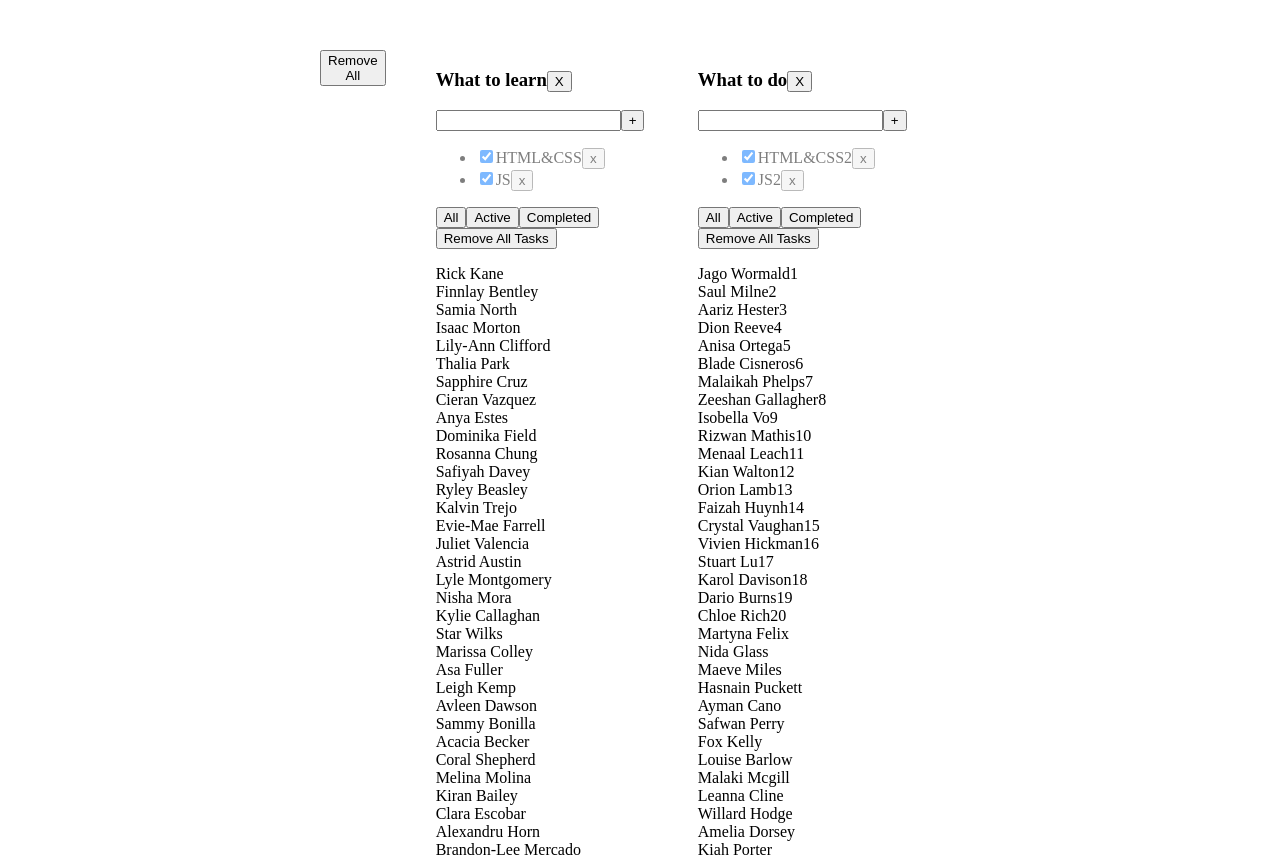
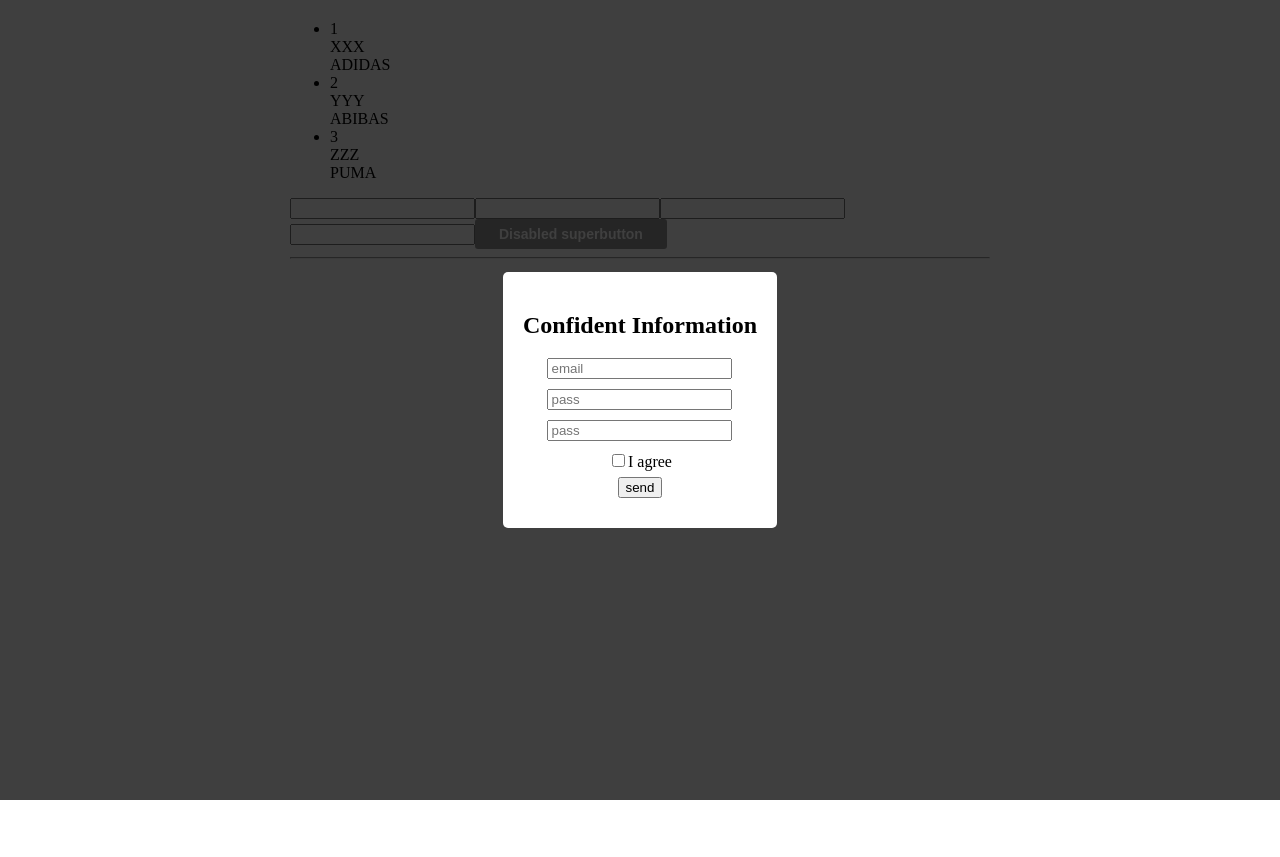
Before and after one commit to Phrixus11/lessons_microtasks, a React (Vite) app: page / in a window 1280 px wide. Shown: the top 857 px of the page. After the commit the page ends 800 px from the top, so only its background shows below. Built offline with nearby package versions, Linux system fonts and the light colour scheme.

Commit message:
dop2_children

```diff
--- /dev/null
+++ b/src/4.Lessons_dop2_children/App_dop2.css
@@ -0,0 +1,38 @@
+.App {
+  text-align: center;
+}
+
+.App-logo {
+  height: 40vmin;
+  pointer-events: none;
+}
+
+@media (prefers-reduced-motion: no-preference) {
+  .App-logo {
+    animation: App-logo-spin infinite 20s linear;
+  }
+}
+
+.App-header {
+  background-color: #282c34;
+  min-height: 100vh;
+  display: flex;
+  flex-direction: column;
+  align-items: center;
+  justify-content: center;
+  font-size: calc(10px + 2vmin);
+  color: white;
+}
+
+.App-link {
+  color: #61dafb;
+}
+
+@keyframes App-logo-spin {
+  from {
+    transform: rotate(0deg);
+  }
+  to {
+    transform: rotate(360deg);
+  }
+}
--- /dev/null
+++ b/src/4.Lessons_dop2_children/App_dop2.tsx
@@ -0,0 +1,78 @@
+import './App_dop2.css';
+import {SuperButton} from "./components/SuperButton.tsx";
+import {SuperCrosses} from "./components/SuperCrosses.tsx";
+import {Modal} from "./components/modal/Modal.tsx";
+
+//import styles from "./components/SuperButton.module.css";
+
+
+function App_dop2() {
+
+    const cross = [
+        {id: 1, model: "ADIDAS", size: "XXX"},
+        {id: 2, model: "ABIBAS", size: "YYY"},
+        {id: 3, model: "PUMA", size: "ZZZ"},
+    ];
+
+    return (
+        <div>
+            {/*<SuperButton onClick={()=>{}} className={styles.redForSuperButton}>Red super button</SuperButton>*/}
+
+            {/*<SuperButton onClick={()=>{}} className={styles.blueForSuperButton}>Blue super button</SuperButton>*/}
+
+            {/*<SuperButton color={"red"}>Red superbutton</SuperButton>*/}
+            {/*<SuperButton color={"secondary"}>Secondary superbutton</SuperButton>*/}
+            {/*<SuperButton>Default superbutton</SuperButton>*/}
+            {/*<SuperButton disabled>Disabled superbutton</SuperButton>*/}
+
+            {/*<SuperCrosses crosses={cross} >*/}
+            {/*    <div>МНОГО ИНФЫ</div>*/}
+            {/*    <div>МНОГО ИНФЫ</div>*/}
+            {/*    <div>МНОГО ИНФЫ</div>*/}
+            {/*    <div>МНОГО ИНФЫ</div>*/}
+            {/*    <div>МНОГО ИНФЫ</div>*/}
+            {/*    <SuperButton color={"red"}>Red superbutton</SuperButton>*/}
+            {/*    <SuperButton color={"secondary"}>Secondary superbutton</SuperButton>*/}
+            {/*    <SuperButton>Default superbutton</SuperButton>*/}
+            {/*    <SuperButton disabled>Disabled superbutton</SuperButton>*/}
+            {/*</SuperCrosses>*/}
+
+            {/*<SuperCrosses crosses={cross} >*/}
+            {/*    <div>МНОГО ИНФЫ</div>*/}
+            {/*    <div>МНОГО ИНФЫ</div>*/}
+            {/*    <SuperButton color={"red"}>Red superbutton</SuperButton>*/}
+            {/*    <SuperButton color={"secondary"}>Secondary superbutton</SuperButton>*/}
+            {/*</SuperCrosses>*/}
+
+            <SuperCrosses crosses={cross} >
+                <input type="text"/>
+                <input type="text"/>
+                <input type="text"/>
+                <input type="text"/>
+                <SuperButton disabled>Disabled superbutton</SuperButton>
+            </SuperCrosses>
+
+            <Modal>
+                <input type="text" placeholder={"email"}/>
+                <input type="text" placeholder={"pass"}/>
+                <button>send</button>
+            </Modal>
+
+            <Modal>
+                <h2>Confident Information</h2>
+                <input type="text" placeholder={"email"}/>
+                <input type="text" placeholder={"pass"}/>
+                <input type="text" placeholder={"pass"}/>
+                <label>
+                    <input type="checkbox" />
+                    I agree
+                </label>
+                <button>send</button>
+            </Modal>
+
+        </div>
+    );
+}
+
+
+export default App_dop2;
--- /dev/null
+++ b/src/4.Lessons_dop2_children/components/SuperButton.module.css
@@ -0,0 +1,71 @@
+/*.blueForSuperButton {*/
+/*    background-color: blue;*/
+/*    color: white;*/
+/*}*/
+
+/*.redForSuperButton {*/
+/*    background-color: #c71515;*/
+/*    color: white;*/
+/*}*/
+
+.button {
+    overflow: hidden;
+    padding: 5px 24px;
+    border-radius: 3px;
+    border: none;
+    color: white;
+    font-family: "Montserrat", sans-serif;
+    font-weight: 600;
+    font-size: 14px;
+    line-height: 20px;
+    cursor: pointer;
+}
+
+.red {
+    background-color: #cc1439;
+}
+
+.secondary {
+    color: #ffffff;
+    background-color: #0066cc;
+    border: 1px solid #0066cc;
+    border-radius: 3px;
+}
+
+.default {
+    background-color: #088651;
+}
+
+.disabled {
+    color: #ffffff;
+    background-color: #303132;
+    opacity: 0.5;
+}
+
+.default:hover {
+    background-color: #1f5d04;
+}
+
+.red:hover {
+    background-color: #8f0722;
+}
+
+.secondary:hover {
+    background-color: #052038;
+}
+
+.default:active {
+    background-color: #0059b3;
+}
+
+.secondary:active {
+    background-color: #c9e5ff;
+}
+
+.red:active {
+    background-color: #b31232;
+}
+
+.button:disabled {
+    cursor: default;
+}
--- /dev/null
+++ b/src/4.Lessons_dop2_children/components/SuperButton.tsx
@@ -0,0 +1,62 @@
+import {ButtonHTMLAttributes} from "react";
+import styles from "./SuperButton.module.css";
+
+// type SuperButtonProps = {
+//     onClick: () => void
+//     color: string
+//     title?: string
+//     children: React.ReactNode;
+//     color2: string
+// };
+
+type ColorProps = {
+    color1?: string
+    color2?: string
+    color3?: string
+    color4: string
+    color5: string
+}
+
+type SuperButtonProps = ButtonHTMLAttributes<HTMLButtonElement> & {
+    backgroundColor?: string
+} & Omit<ColorProps, 'color4' | 'color5' >  // исключить пропсы  'color4' | 'color5'
+
+export const SuperButton = (props: SuperButtonProps) => {
+
+    const {onClick, color, title, children, className, disabled, ...restProps} = props
+
+    // const finalClassName =
+    //     styles.button +
+    //     (disabled
+    //         ? " " + styles.disabled
+    //         : color === "red"
+    //             ? " " + styles.red
+    //             : color === "secondary"
+    //                 ? " " + styles.secondary
+    //                 : " " + styles.default) +
+    //     (className ? " " + className : "");
+
+    // const finalClassName = styles.button + ' ' + styles.red
+
+    // const finalClassName = `
+    // ${styles.button}
+    // ${color === 'red' ? styles.red : styles.secondary}
+    // ${disabled ? styles.disabled : ''}
+    // `
+    const finalClassName = `
+    ${styles.button}
+    ${color === 'red' ? styles.red : color === 'secondary' ? styles.secondary : styles.default}
+    ${disabled ? styles.disabled : ''}
+    `
+
+    return (
+
+        <button
+
+            className={finalClassName}
+            //todo: {restProps} - передает все остащиеся не деструктурированные пропсы со значениями, если они передавались в родительской компоненте
+
+        >{children}</button>
+
+    );
+};
--- /dev/null
+++ b/src/4.Lessons_dop2_children/components/SuperCrosses.tsx
@@ -0,0 +1,32 @@
+import {ReactNode} from "react";
+
+type Cross = {
+    id: number
+    model: string
+    size: string
+
+}
+
+type SuperCrossesProps = {
+    crosses: Cross[]
+    children: ReactNode
+};
+
+
+export const SuperCrosses = ({crosses, children}: SuperCrossesProps) => {
+    return (
+        <div>
+            <ul>
+                {crosses.map((cross, index) => (
+                    <li key={index}>
+                        <div>{cross.id}</div>
+                        <div>{cross.size}</div>
+                        <div>{cross.model}</div>
+                    </li>
+                ))}
+            </ul>
+            {children}
+            <hr/>
+        </div>
+    );
+};
--- /dev/null
+++ b/src/4.Lessons_dop2_children/components/modal/Modal.module.css
@@ -0,0 +1,24 @@
+.modal {
+    position: fixed;
+    top: 0;
+    left: 0;
+    width: 100%;
+    height: 100%;
+    background-color: rgba(0, 0, 0, 0.5);
+    display: flex;
+    align-items: center;
+    justify-content: center;
+}
+
+.modalContent {
+    background-color: #fff;
+    padding: 20px;
+    border-radius: 5px;
+    display: flex;
+    flex-direction: column;
+    align-items: center;
+}
+
+.modalContent input, .modalContent button {
+    margin-bottom: 10px;
+}
--- /dev/null
+++ b/src/4.Lessons_dop2_children/components/modal/Modal.tsx
@@ -0,0 +1,16 @@
+import {ReactNode} from 'react';
+import styles from './Modal.module.css';
+
+
+interface ModalProps {
+    children: ReactNode;
+}
+export const Modal = ({ children }:ModalProps) => {
+    return (
+        <div className={styles.modal}>
+            <div className={styles.modalContent}>
+                {children}
+            </div>
+        </div>
+    );
+};
--- a/src/App.tsx
+++ b/src/App.tsx
@@ -1,5 +1,5 @@
 import './App.css'
-import App_dop1 from "./3.Lesson_dop1_button/App_dop1.tsx";
+import App_dop2 from "./4.Lessons_dop2_children/App_dop2.tsx";
 
 
 
@@ -16,7 +16,8 @@ function App() {
             {/*<ControlledAccordion/>*/}
             {/*<ControlledRating/>*/}
             {/*<AppHomeWork_3/>*/}
-            <App_dop1/>
+            {/*<App_dop1/>*/}
+            <App_dop2/>
         </div>
 
     )}
```
